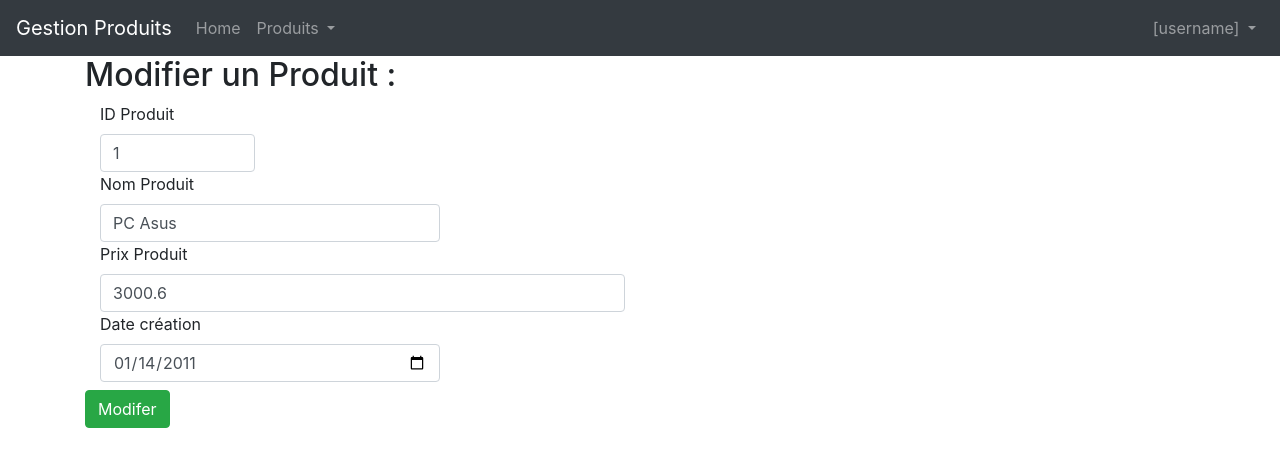
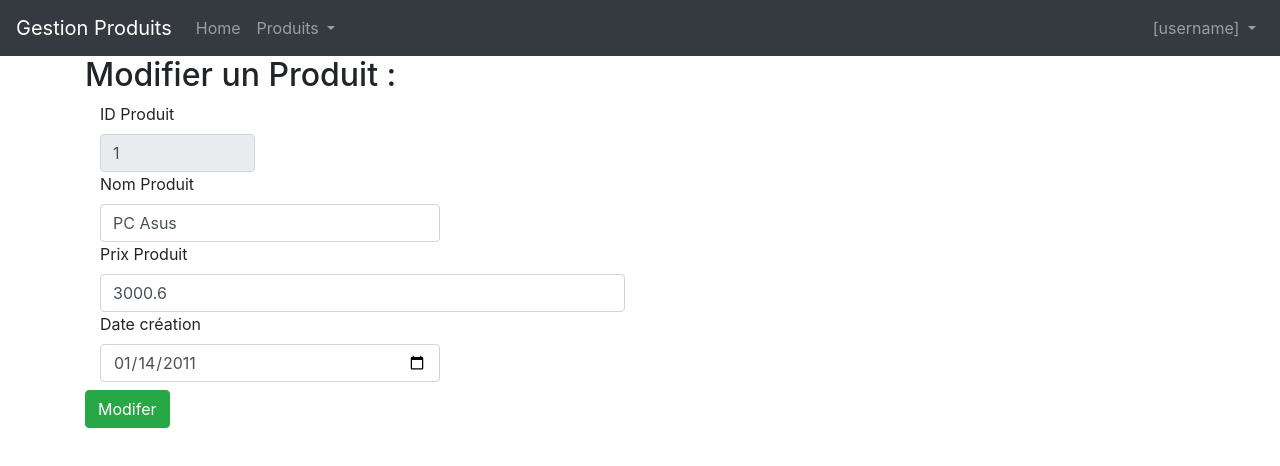
Before and after one commit to xavierngaba2024/produit-front, an Angular app: page /updateProduit/1 in a window 1280 px wide. Shown: the top 466 px of the page. Built offline with nearby package versions, Linux system fonts and the light colour scheme.

Commit message:
mettre le champ IdProduit en lecture seule lors de la modif d'un produit

```diff
--- a/src/app/update-produit/update-produit.component.html
+++ b/src/app/update-produit/update-produit.component.html
@@ -5,7 +5,7 @@
     <form>
         <div class="col-sm-2 col-md-2 col-lg-2">
             <label>ID Produit</label>
-            <input type="text" [(ngModel)]="currentProduit.idProduit" name="idProduit" class="form-control">
+            <input readonly type="text" [(ngModel)]="currentProduit.idProduit" name="idProduit" class="form-control">
         </div>
         <div class="col-sm-4 col-md-4 col-lg-4">
             <label>Nom Produit</label>
```
